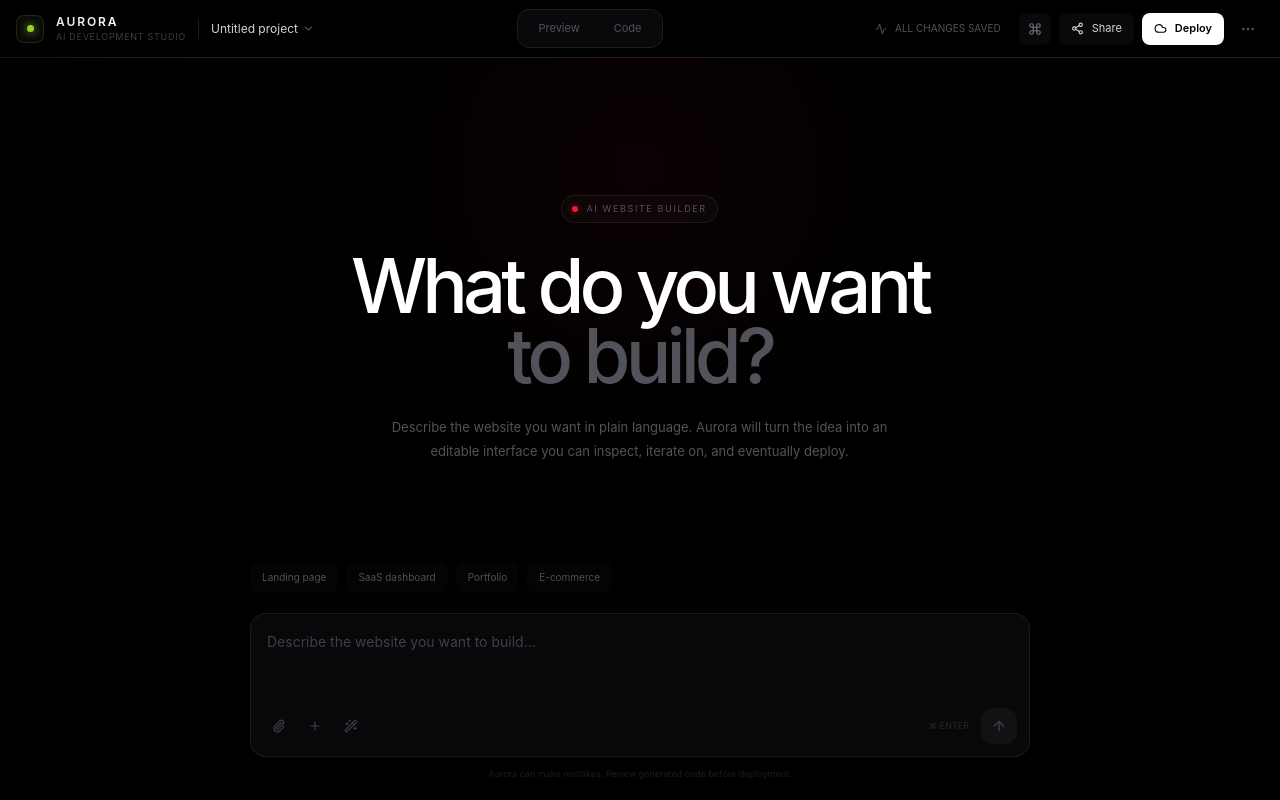
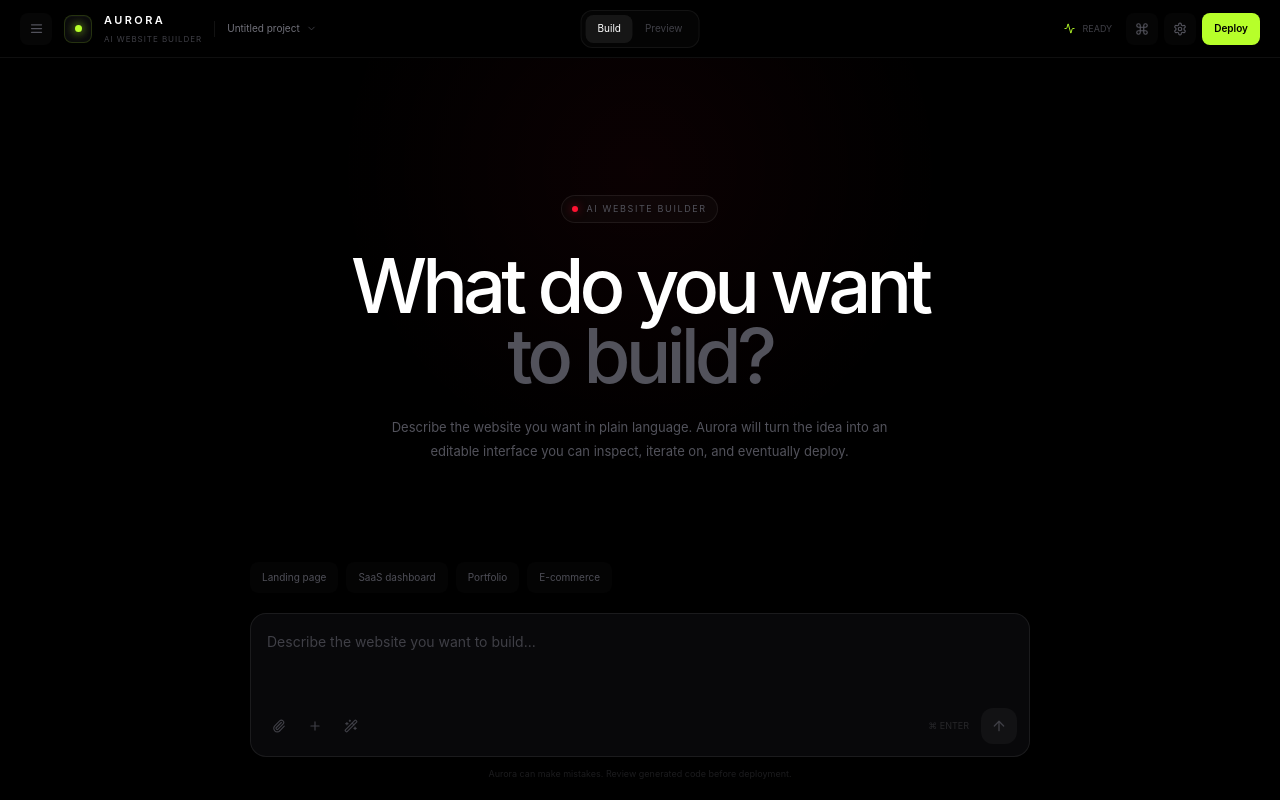
Before and after one commit to rayray-o/Aurora-, a React (Vite) app: page / in a window 1280 px wide. Built offline with nearby package versions, Linux system fonts and the light colour scheme.

Commit message:
Refactor TopBar component layout and functionality

```diff
--- a/src/components/TopBar.jsx
+++ b/src/components/TopBar.jsx
@@ -2,128 +2,202 @@
 import {
   Activity,
   ChevronDown,
-  Cloud,
   Command,
-  MoreHorizontal,
-  Share2,
+  Menu,
+  Settings,
 } from "lucide-react";
 
 export default function TopBar({
   projectName,
-  mode,
-  setMode,
+  surface,
   status,
   onCommand,
+  onToggleSidebar,
+  onSettings,
 }) {
   return (
-    <header className="h-[58px] shrink-0 border-b border-[#1e1e21] bg-black/95 backdrop-blur-xl flex items-center px-4 gap-4 z-30">
-
-      {/* BRAND */}
-
-      <div className="flex items-center gap-3 min-w-[230px]">
+    <header className="
+      relative
+      z-[120]
+      h-[58px]
+      shrink-0
+      border-b
+      border-white/[.06]
+      bg-black/80
+      backdrop-blur-2xl
+      flex
+      items-center
+      justify-between
+      px-3
+      md:px-5
+    ">
+      <div className="flex items-center gap-3 min-w-0">
+        <button
+          onClick={onToggleSidebar}
+          className="
+            w-8
+            h-8
+            rounded-lg
+            border
+            border-white/[.07]
+            bg-white/[.025]
+            grid
+            place-items-center
+            text-zinc-600
+            hover:text-white
+            hover:bg-white/[.05]
+          "
+        >
+          <Menu size={15} />
+        </button>
 
         <div className="aurora-mark">
           <span />
         </div>
 
-        <div className="leading-none">
-          <div className="text-[12px] font-semibold tracking-[.16em]">
+        <div className="hidden sm:block">
+          <div className="text-[11px] font-semibold tracking-[.22em]">
             AURORA
           </div>
 
-          <div className="text-[9px] text-zinc-700 mt-1 tracking-[.08em]">
-            AI DEVELOPMENT STUDIO
+          <div className="text-[8px] tracking-[.12em] text-zinc-700 mt-1">
+            AI WEBSITE BUILDER
           </div>
         </div>
 
-        <div className="h-5 w-px bg-[#1e1e21]" />
+        <div className="hidden md:block h-4 w-px bg-white/[.07]" />
 
-        <button className="text-xs text-zinc-300 hover:text-white flex items-center gap-1 interactive">
+        <button className="hidden md:flex items-center gap-1.5 max-w-[180px] text-[10px] text-zinc-500 hover:text-white">
+          <span className="truncate">
             {projectName}
+          </span>
 
           <ChevronDown
-            size={13}
-            className="text-zinc-600"
+            size={11}
+            className="shrink-0 text-zinc-700"
           />
         </button>
       </div>
 
-      {/* MODE */}
-
-      <div className="flex-1 flex justify-center">
-
-        <div className="p-1 rounded-xl border border-[#1e1e21] bg-[#09090b] flex gap-0.5">
-
-          {["preview", "code"].map((item) => (
+      <div className="
+        absolute
+        left-1/2
+        -translate-x-1/2
+        flex
+        items-center
+        p-1
+        rounded-xl
+        border
+        border-white/[.06]
+        bg-[#050506]/80
+      ">
         <button
-              key={item}
-              onClick={() => setMode(item)}
+          onClick={() => {}}
           className={`
-                px-4
-                py-1.5
+            h-7
+            px-3
             rounded-lg
-                text-[11px]
-                capitalize
-                interactive
-
+            text-[10px]
+            transition-all
             ${
-                  mode === item
-                    ? "bg-[#17171a] text-white shadow-sm"
-                    : "text-zinc-600 hover:text-zinc-300"
+              surface === "chat"
+                ? "bg-white/[.07] text-white"
+                : "text-zinc-700"
             }
           `}
         >
-              {item}
+          Build
         </button>
-          ))}
 
+        <button
+          onClick={() => {}}
+          className={`
+            h-7
+            px-3
+            rounded-lg
+            text-[10px]
+            transition-all
+            ${
+              surface === "preview"
+                ? "bg-white/[.07] text-white"
+                : "text-zinc-700"
+            }
+          `}
+        >
+          Preview
+        </button>
       </div>
 
-      </div>
-
-      {/* SYSTEM */}
-
-      <div className="min-w-[310px] flex justify-end items-center gap-2">
-
-        <div className="hidden xl:flex items-center gap-2 px-2.5 py-1.5 text-[10px] text-zinc-600">
-
+      <div className="flex items-center gap-1.5">
+        <div className="hidden lg:flex items-center gap-2 px-2 text-[9px] text-zinc-700">
           <Activity
-            size={12}
+            size={11}
             className={
               status === "building"
-                ? "text-[#ff1232] animate-pulse"
-                : "text-zinc-600"
+                ? "text-[#b7ff2a] animate-aurora-pulse"
+                : "text-[#b7ff2a]"
             }
           />
 
           {status === "building"
-            ? "BUILDING"
-            : "ALL CHANGES SAVED"}
-
+            ? "GENERATING"
+            : "READY"}
         </div>
 
         <button
           onClick={onCommand}
-          title="Command palette"
-          className="w-8 h-8 rounded-lg border border-[#1e1e21] bg-[#09090b] grid place-items-center text-zinc-500 hover:text-white interactive"
+          className="
+            w-8
+            h-8
+            rounded-lg
+            border
+            border-white/[.07]
+            bg-white/[.02]
+            grid
+            place-items-center
+            text-zinc-600
+            hover:text-white
+          "
         >
           <Command size={14} />
         </button>
 
-        <button className="h-8 px-3 rounded-lg border border-[#1e1e21] bg-[#09090b] text-[11px] text-zinc-300 flex items-center gap-2 hover:text-white interactive">
-          <Share2 size={13} />
-          Share
+        <button
+          onClick={onSettings}
+          className="
+            w-8
+            h-8
+            rounded-lg
+            border
+            border-white/[.07]
+            bg-white/[.02]
+            grid
+            place-items-center
+            text-zinc-600
+            hover:text-white
+          "
+        >
+          <Settings size={14} />
         </button>
 
-        <button className="h-8 px-3 rounded-lg bg-white text-black text-[11px] font-semibold flex items-center gap-2 hover:bg-zinc-200 interactive">
-          <Cloud size={13} />
+        <button
+          className="
+            hidden
+            sm:flex
+            h-8
+            px-3
+            rounded-lg
+            bg-[#b7ff2a]
+            text-black
+            text-[10px]
+            font-semibold
+            items-center
+            gap-2
+            hover:bg-[#c4ff52]
+          "
+        >
           Deploy
         </button>
-
-        <button className="w-8 h-8 grid place-items-center text-zinc-600 hover:text-white interactive">
-          <MoreHorizontal size={16} />
-        </button>
-
       </div>
     </header>
   );
```
Lines whose indentation alone changed are shown as unchanged.
